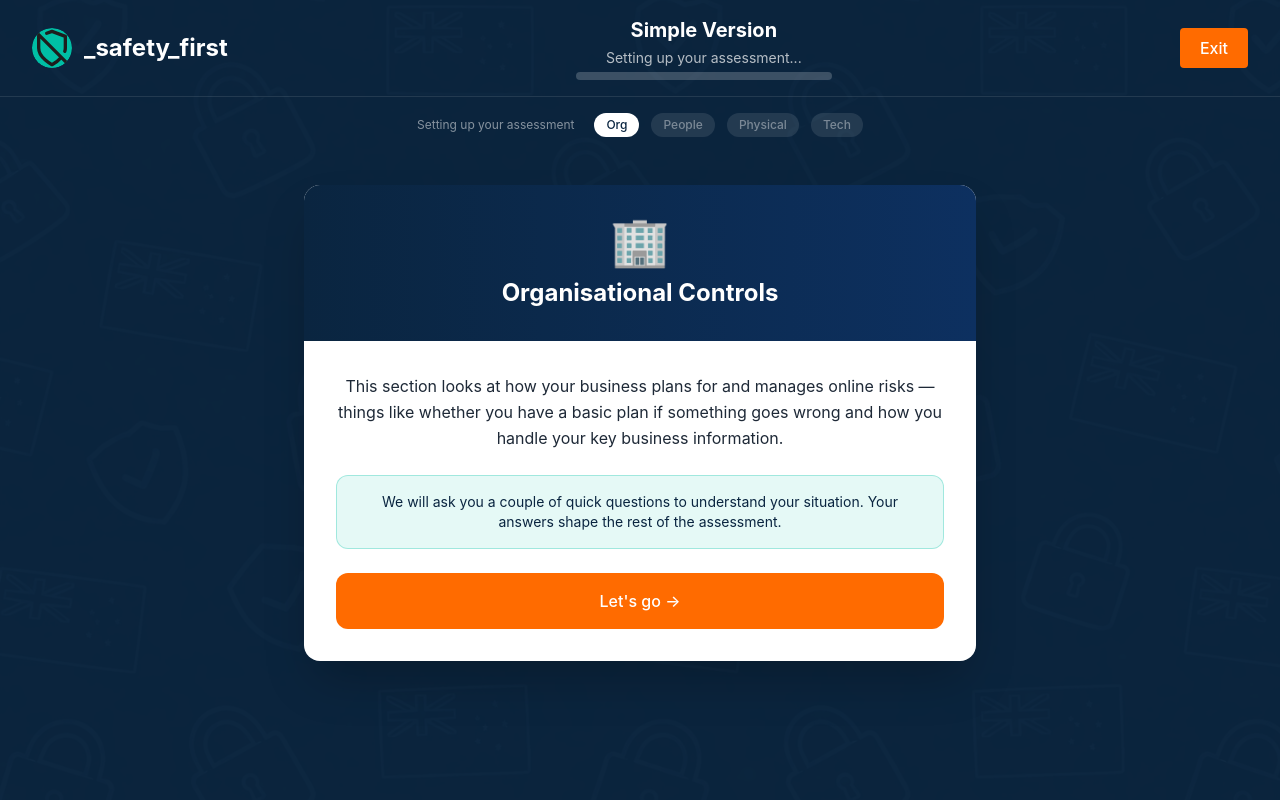
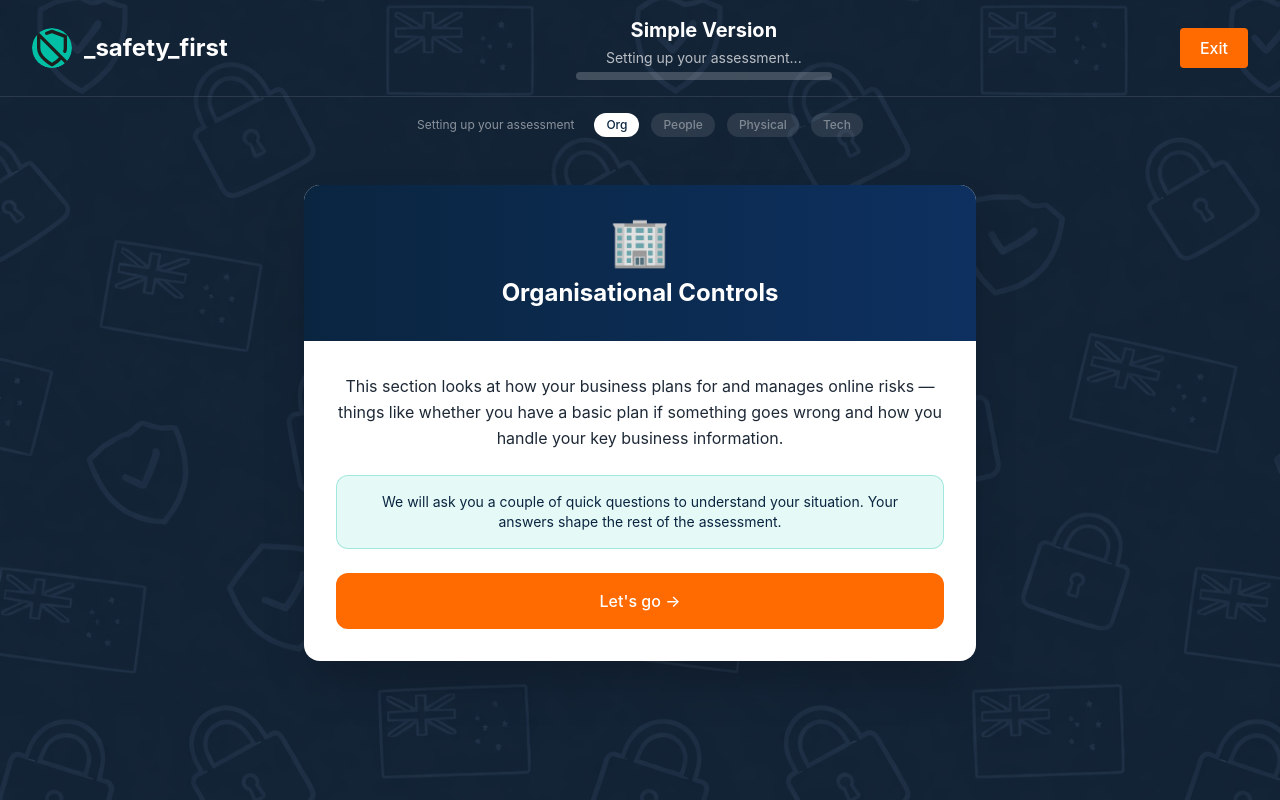
Before and after one commit to RimalRabin/safety_first, a React (Vite) app: page / in a window 1280 px wide. Built offline with nearby package versions, Linux system fonts and the light colour scheme.

Commit message:
fix: set background pattern opacity to 50 for better visual depth

```diff
--- a/src/pages/SimpleQuestionnaire.tsx
+++ b/src/pages/SimpleQuestionnaire.tsx
@@ -155,7 +155,7 @@ export const SimpleQuestionnaire = (): JSX.Element => {
       <img
         src="/figmaAssets/subtle-security-pattern-with-flags-1.png"
         alt=""
-        className="absolute inset-0 w-full h-full object-cover opacity-10 pointer-events-none select-none"
+        className="absolute inset-0 w-full h-full object-cover opacity-50 pointer-events-none select-none"
         aria-hidden="true"
       />
 
```
